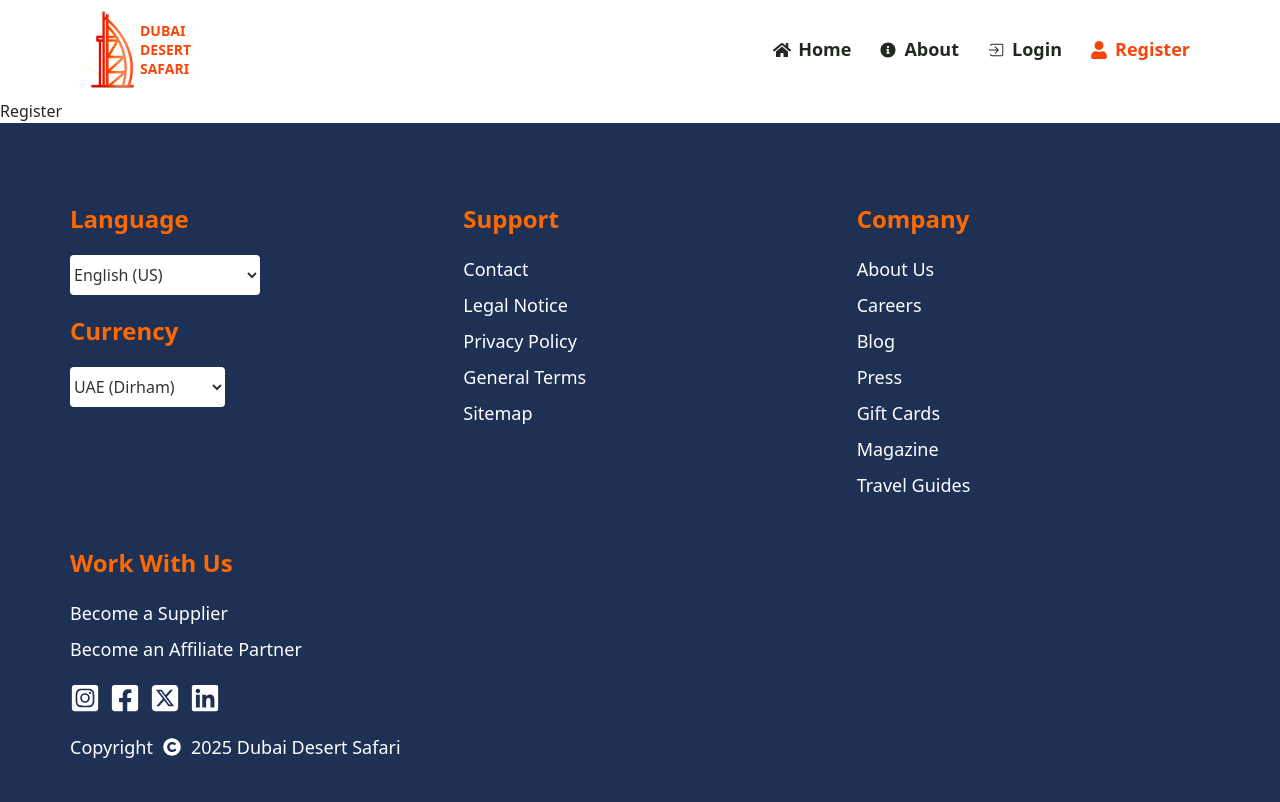
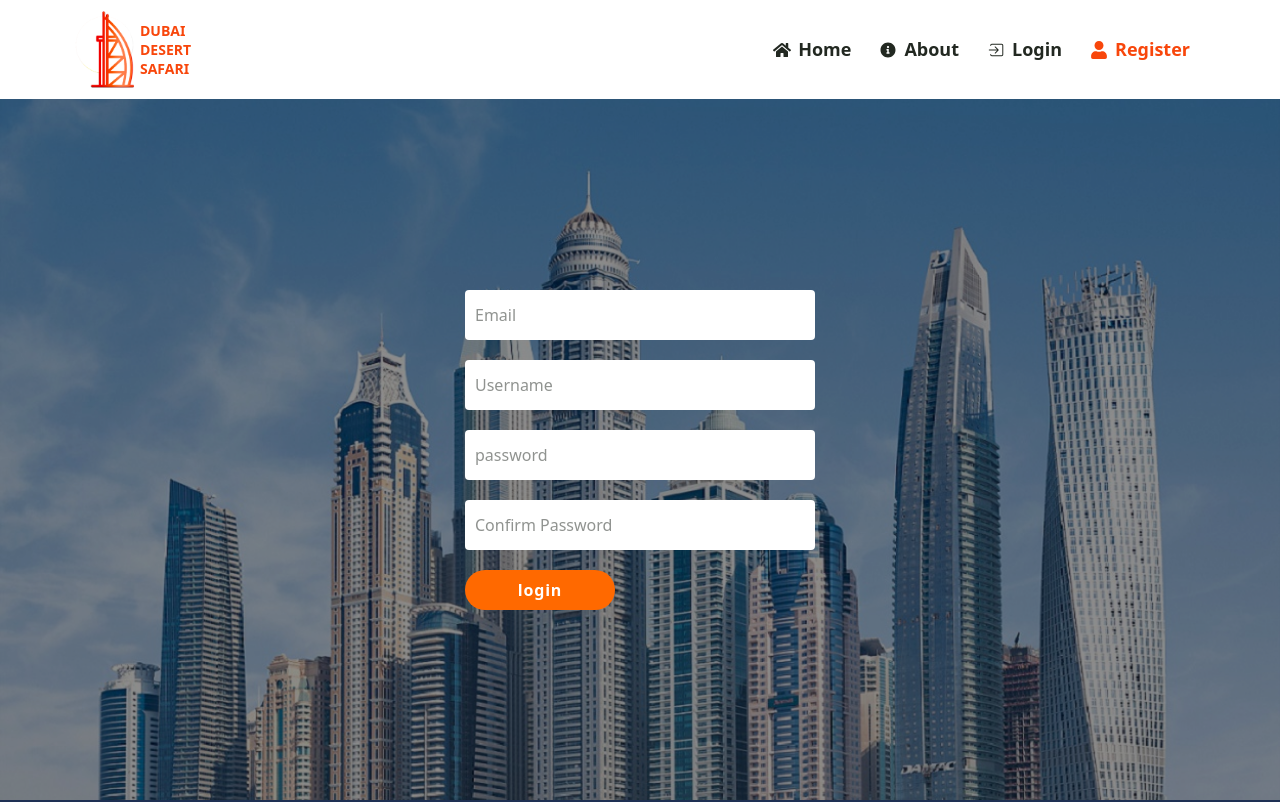
Before and after one commit to HossamGezo/dubai_safari, a React (Vite) app: page /register in a window 1280 px wide. Shown: the top 802 px of the page. Built offline with nearby package versions, Linux system fonts and the light colour scheme.

Commit message:
feat: Implement Login and Register pages with form validation

```diff
--- a/src/components/common/button/Button.tsx
+++ b/src/components/common/button/Button.tsx
@@ -1,18 +1,23 @@
 // Types
 type ButtonType = {
-  customStyles?: string;
   children: React.ReactNode;
-};
+} & React.ComponentProps<"button">;
 // Main Component
-const Button = ({customStyles, children}: ButtonType) => {
+const Button = ({
+  children,
+  className,
+  type = "button",
+  ...rest
+}: ButtonType) => {
   return (
     <>
       <button
-        type="button"
+        type={type}
+        {...rest}
         className={`
           bg-orange-500 font-bold text-white cursor-pointer
           hover:bg-orange-600 active:bg-orange-500 transition-colors
-          duration-300 rounded-full tracking-wider select-none ${customStyles}
+          duration-300 rounded-full tracking-wider select-none ${className}
         `}
       >
         {children}
--- /dev/null
+++ b/src/components/common/field/InputField.tsx
@@ -0,0 +1,32 @@
+// React Hook Form
+import type {Path, UseFormRegister, FieldValues} from "react-hook-form";
+// Types
+type InputFieldProps<T extends FieldValues> = {
+  type: "text" | "email" | "password";
+  placeholder: string;
+  name: Path<T>;
+  register: UseFormRegister<T>;
+  error?: string;
+};
+// Main Component
+const InputField = <T extends FieldValues>({
+  type,
+  placeholder,
+  name,
+  register,
+  error,
+}: InputFieldProps<T>) => {
+  return (
+    <div className="flex flex-col gap-1">
+      <input
+        type={type}
+        placeholder={placeholder}
+        {...register(name)}
+        className="bg-white max-md:w-[250px] w-[350px] h-[50px] px-2.5 rounded-sm outline-0 caret-orange-500"
+      />
+      {error && <span className="text-red-400 text-sm">{error}</span>}
+    </div>
+  );
+};
+
+export default InputField;
--- /dev/null
+++ b/src/components/layout/AuthLayout/AuthLayout.tsx
@@ -0,0 +1,14 @@
+// Main Component
+const AuthLayout = ({children}: {children: React.ReactNode}) => {
+  // Return JSX
+  return (
+    <>
+      <div className="login relative bg-[url(./images/skyscrepper.jpg)] bg-no-repeat bg-cover h-[calc(100vh-99.02px)] flex flex-col items-center justify-center bg-position-[45%] gap-5">
+        <div className="overlay absolute inset-0 bg-black/45"></div>
+        {children}
+      </div>
+    </>
+  );
+};
+
+export default AuthLayout;
--- a/src/layouts/MainLayout.tsx
+++ b/src/layouts/MainLayout.tsx
@@ -1,8 +1,8 @@
 // React Router Dom
 import { Outlet } from "react-router";
 // Components
-import Footer from "../components/layout/Footer/Footer";
-import Header from "../components/layout/Header/Header";
+import Footer from "../components/layout/footer/Footer";
+import Header from "../components/layout/header/Header";
 // Main Components
 const MainLayout = () => {
   return (
--- a/src/pages/home/components/hero-section/HeroSection.tsx
+++ b/src/pages/home/components/hero-section/HeroSection.tsx
@@ -21,7 +21,7 @@ const HeroSection = () => {
                 className="w-full h-full max-md:placeholder:text-[12px] placeholder:text-[18px] placeholder:select-none outline-0 caret-orange"
               />
             </div>
-            <Button customStyles="max-md:mr-0.5 mr-1 max-md:px-0 max-md:py-1 px-7 py-3 w-[150px]">
+            <Button className="max-md:mr-0.5 mr-1 max-md:px-0 max-md:py-1 px-7 py-3 w-[150px]">
               Search
             </Button>
           </div>
--- a/src/pages/home/components/news-letter/NewsLetter.tsx
+++ b/src/pages/home/components/news-letter/NewsLetter.tsx
@@ -33,7 +33,7 @@ const NewsLetter = () => {
                 className="w-full bg-white px-2.5 max-md:py-2.5 md:py-3 lg:py-4 xl:py-5  border-b-2 outline-0 caret-orange-300 border-b-orange-300 rounded-t-lg"
               />
             </form>
-            <Button customStyles="max-md:w-[100px] w-[150px] max-md:py-1 md:py-2 lg:py-3 ">
+            <Button className="max-md:w-[100px] w-[150px] max-md:py-1 md:py-2 lg:py-3 ">
               Sign Up
             </Button>
           </div>
--- a/src/pages/home/components/tours-section/Tour.tsx
+++ b/src/pages/home/components/tours-section/Tour.tsx
@@ -60,7 +60,7 @@ const Tour = ({...tour}: ToursListType) => (
         {/* Button */}
         <Link to={`/tour/${tour.id}`}>
           <div className="seemore-btn absolute px-3 w-full bottom-4 left-0 flex items-center justify-between">
-            <Button customStyles="tracking-widest w-[120px] h-[30px] rounded-sm">
+            <Button className="tracking-widest w-[120px] h-[30px] rounded-sm">
               See More
             </Button>
             <FaLongArrowAltRight className="icon-animation text-xl text-orange-800" />
--- a/src/pages/login/Login.tsx
+++ b/src/pages/login/Login.tsx
@@ -1,5 +1,63 @@
+// Libraries
+import {useForm, type SubmitHandler} from "react-hook-form";
+import {zodResolver} from "@hookform/resolvers/zod";
+import {z} from "zod";
+// Components
+import Button from "../../components/common/button/Button";
+import AuthLayout from "../../components/layout/AuthLayout/AuthLayout";
+import InputField from "../../components/common/field/InputField";
+// Main Component
 const Login = () => {
-  return <div>Login</div>;
+  // Zod Validation Schema
+  const loginSchema = z.object({
+    email: z.string().includes("@", {message: "Invalid Email"}).trim(),
+    password: z
+      .string()
+      .min(6, {message: "Password must be at least 6 Characters"}),
+  });
+  type LoginSchemaType = z.infer<typeof loginSchema>;
+  // React Hook Form
+  const {
+    handleSubmit,
+    register,
+    reset,
+    formState: {errors},
+  } = useForm<LoginSchemaType>({
+    mode: "onChange",
+    resolver: zodResolver(loginSchema),
+  });
+  // Submit Function
+  const onSubmit: SubmitHandler<LoginSchemaType> = (data) => {
+    console.log(data);
+    reset();
+  };
+  // Return JSX
+  return (
+    <>
+      <AuthLayout>
+        <form
+          onSubmit={handleSubmit(onSubmit)}
+          className="relative login-form flex flex-col gap-5"
+        >
+          <InputField
+            type="email"
+            placeholder="Email"
+            name="email"
+            register={register}
+            error={errors.email?.message}
+          />
+          <InputField
+            type="password"
+            placeholder="password"
+            name="password"
+            register={register}
+            error={errors.password?.message}
+          />
+          <Button type="submit" className="relative py-2 w-[150px]">login</Button>
+        </form>
+      </AuthLayout>
+    </>
+  );
 };
 
 export default Login;
--- a/src/pages/register/Register.tsx
+++ b/src/pages/register/Register.tsx
@@ -1,5 +1,95 @@
+// Libraries
+import {useForm, type SubmitHandler} from "react-hook-form";
+import {zodResolver} from "@hookform/resolvers/zod";
+import {z} from "zod";
+// Components
+import Button from "../../components/common/button/Button";
+import AuthLayout from "../../components/layout/AuthLayout/AuthLayout";
+import InputField from "../../components/common/field/InputField";
+// Main Component
 const Register = () => {
-  return <div>Register</div>;
+  // Zod Validation Schema
+  const loginSchema = z
+    .object({
+      email: z.string().includes("@", {message: "Invalid Email"}).trim(),
+      username: z
+        .string()
+        .min(3, {message: "Username must be at least 3 characters"}),
+      password: z
+        .string()
+        .min(6, {message: "Password must be at least 6 characters"}),
+      confirmPassword: z
+        .string()
+        .min(6, {message: "Password must be at least 6 characters"}),
+    })
+    .refine((data) => data.password === data.confirmPassword, {
+      message: "Passwords doesn't match",
+      path: ["confirmPassword"],
+    });
+  type LoginSchemaType = z.infer<typeof loginSchema>;
+  // React Hook Form
+  const {
+    handleSubmit,
+    register,
+    reset,
+    formState: {errors},
+  } = useForm<LoginSchemaType>({
+    mode: "onChange",
+    resolver: zodResolver(loginSchema),
+  });
+  // Submit Function
+  const onSubmit: SubmitHandler<LoginSchemaType> = (data) => {
+    console.log(data);
+    reset();
+  };
+  // Return JSX
+  return (
+    <>
+      <AuthLayout>
+        <form
+          onSubmit={handleSubmit(onSubmit)}
+          className="relative login-form flex flex-col gap-5"
+        >
+          {/* Email */}
+          <InputField
+            type="email"
+            placeholder="Email"
+            name="email"
+            register={register}
+            error={errors.email?.message}
+          />
+          {/* Username */}
+          <InputField
+            type="text"
+            placeholder="Username"
+            name="username"
+            register={register}
+            error={errors.username?.message}
+          />
+          {/* Passowrd */}
+          <InputField
+            type="password"
+            placeholder="password"
+            name="password"
+            register={register}
+            error={errors.password?.message}
+          />
+          {/* Confirm Password */}
+          <InputField
+            type="password"
+            placeholder="Confirm Password"
+            name="confirmPassword"
+            register={register}
+            error={errors.confirmPassword?.message}
+          />
+          {/* Button */}
+          <Button type="submit" className="relative py-2 w-[150px]">
+            login
+          </Button>
+        </form>
+      </AuthLayout>
+    </>
+  );
 };
 
 export default Register;
--- a/src/pages/tour-details/TourDetailsPage.tsx
+++ b/src/pages/tour-details/TourDetailsPage.tsx
@@ -5,6 +5,7 @@ import ActivityTour from "./components/ActivityTour";
 import TourPrice from "./components/TourPrice";
 import TourRating from "./components/TourRating";
 import TourImage from "./components/TourImage";
+import Error from "../error/Error";
 // React Router Dom
 import {useParams} from "react-router";
 // Data
@@ -20,7 +21,7 @@ const TourDetailsPage = () => {
   if (!tour) {
     return (
       <div className="text-5xl flex items-center justify-center text-red-700 h-[calc(100vh-99.05px)]">
-        Tour Not Found!
+        <Error />
       </div>
     );
   }
```
